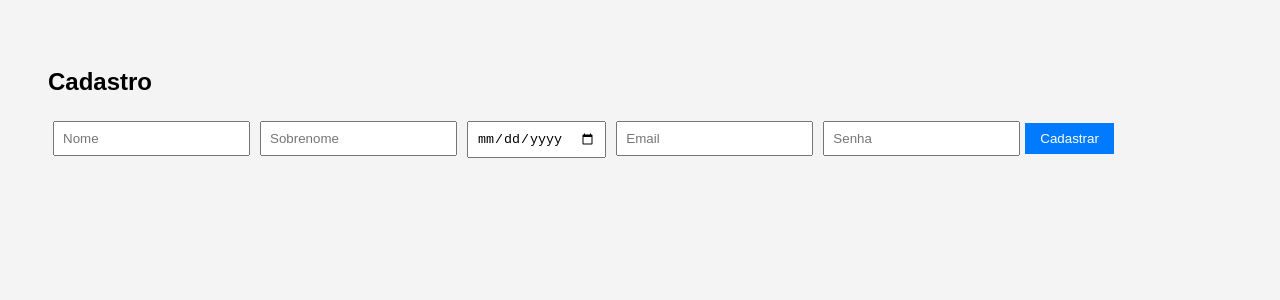
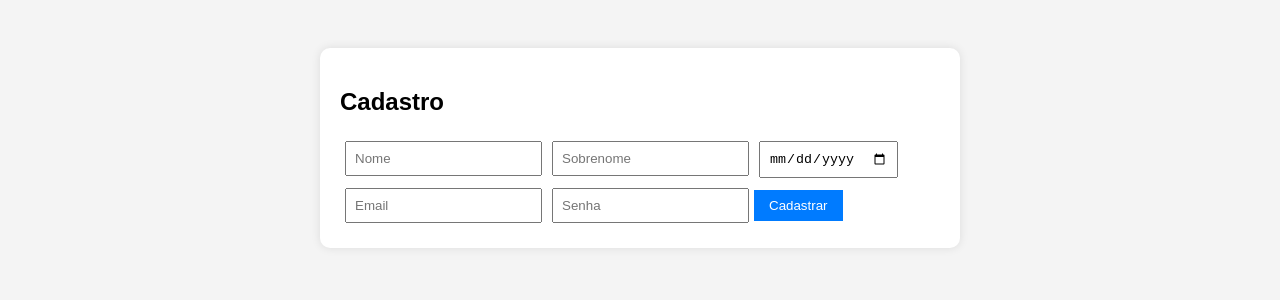
Before and after one commit to Medeiros281213/Trabalho-react, a React (Create React App) app: page / in a window 1280 px wide. Shown: the top 300 px of the page. Built offline with nearby package versions, Linux system fonts and the light colour scheme; the HTML template or start-up script is replaced by a standard one.

Commit message:
aplicando container no cadastro

```diff
--- a/src/pages/Cadastro.js
+++ b/src/pages/Cadastro.js
@@ -18,7 +18,7 @@ alert("Cadastro realizado!");
 navigate("/login");
 }catch(e){alert(e.message);}
 };
-return(<div>
+return(<div className="container">
 <h2>Cadastro</h2>
 <input placeholder="Nome" onChange={e=>setNome(e.target.value)}/>
 <input placeholder="Sobrenome" onChange={e=>setSobrenome(e.target.value)}/>
```
